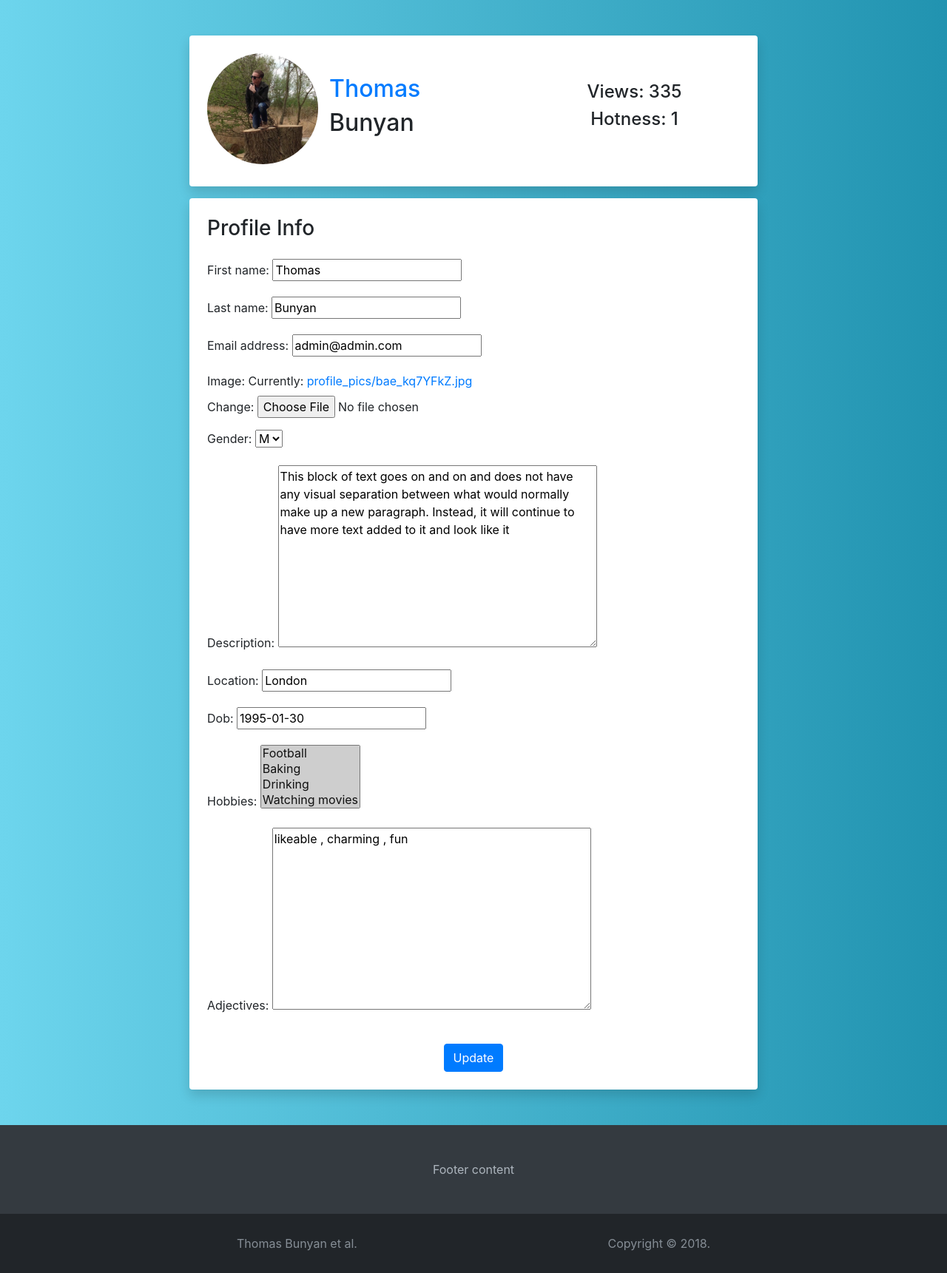
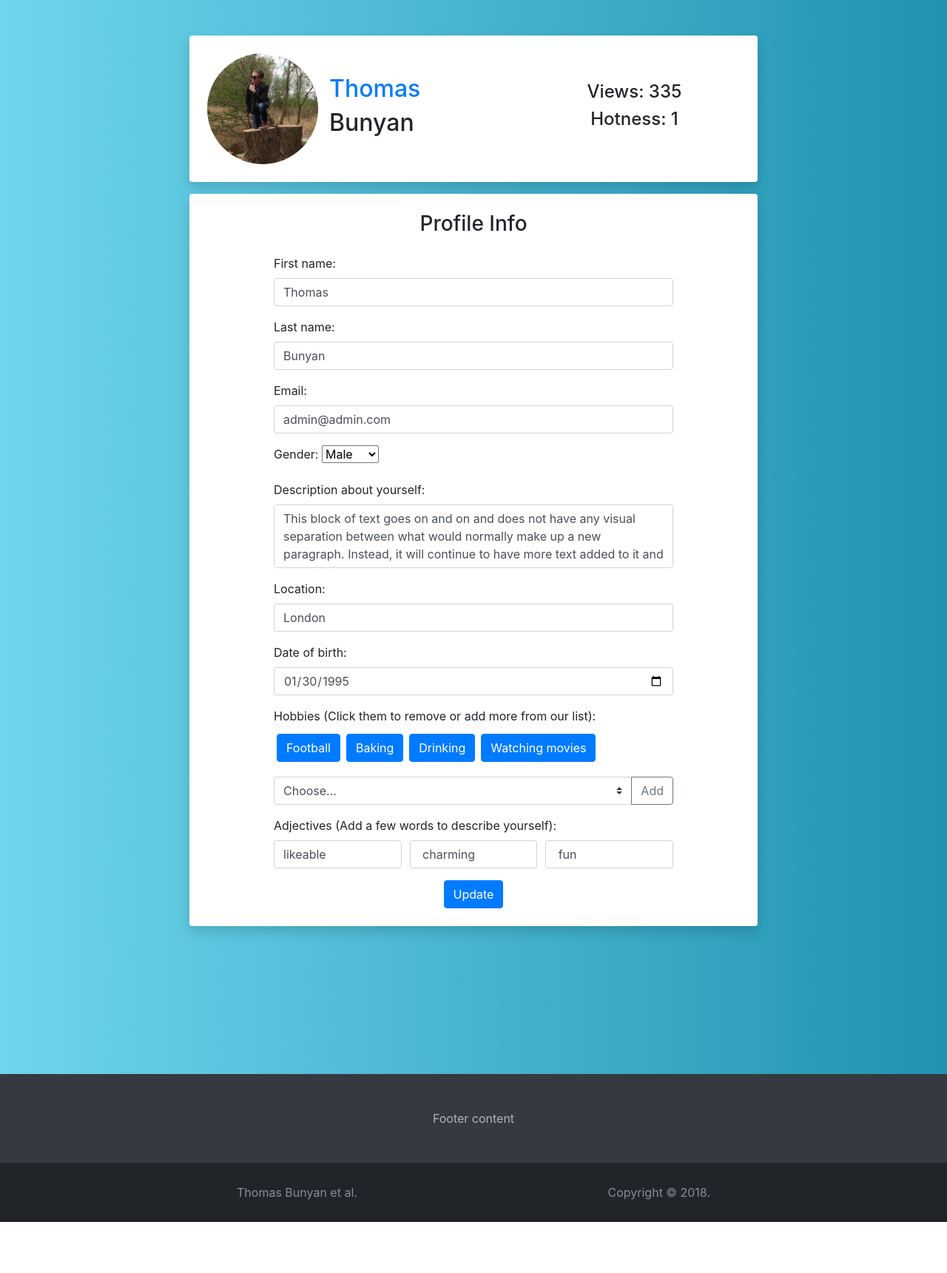
Before and after one commit to thomasbunyan/matchmaking-site, a Django app: page /profile/ in a window 1280 px wide. Shown: the part 56-1777 px from the top of the page at 74% size. After the commit the page ends 1708 px from the top, so only its background shows below. Run offline with Django 3.2, Linux system fonts and the light colour scheme; a user stored in the database is signed in; data comes from the database, SQL or seed files in the repository; both versions use the stored data as it was after the commit; data that the repository does not hold is empty; some libraries are stand-ins or nearby versions.

Commit message:
Updates to profile

```diff
--- a/matchmaker/static/matchmaker/main.css
+++ b/matchmaker/static/matchmaker/main.css
@@ -48,6 +48,21 @@ option[value=""][disabled] {
 .border-profile-thick:hover {
     transform: scale(1.03);
     transition: all 0.6s ease-in-out;
+}
+.image-overlay{
+  display: inline-block;
+  padding-top: 40px;
+  padding-left: 15px;
+  opacity: 0;
+  color: #fff;
+  text-align: center;
+  font-size: 30pt;
+  transition: 0.2s all ease-in-out;
+}
+.image-overlay:hover{
+  opacity: 1;
+  background-color: #2125295b;
+  transition: 0.2s all ease-in-out;
 }
 
 
--- a/matchmaker/static/matchmaker/main.js
+++ b/matchmaker/static/matchmaker/main.js
@@ -7,8 +7,8 @@ $(() => {
     else if (page === "login") initLogin();
     else if (page === "register") initRegister();
     else if (page === "profile") initProfile();
-    else if (page === "discover") {initDiscover(); initSearch();}
-    else if (page === "matches") {initMatches(); initSearch();}
+    else if (page === "discover") { initDiscover(); initSearch(); }
+    else if (page === "matches") { initMatches(); initSearch(); }
 
 });
 
@@ -104,7 +104,101 @@ function initRegister() {
 function initProfile() {
     // Profile js.
     console.log("Profile");
+    var hobbies = [];
+    var allHobbies = [];
+    const url = ROOTURL + '/api/profile';
+    const url2 = ROOTURL + '/api/hobbies';
+    $.ajax({
+        url: url,
+        type: "GET",
+        data: "json",
+        success: (data, status) => {
+            if (status) {
+                console.log(data);
+                $('#first_name')[0].value = data.firstname;
+                $('#last_name')[0].value = data.lastname;
+                $('#email')[0].value = data.email;
+                $('#gender')[0].value = data.gender;
+                $('#description')[0].value = data.description;
+                $('#location')[0].value = data.location;
+                $('#dob')[0].value = data.dob;
+                $('#adjective1')[0].value = data.adjectives.split(",")[0];
+                $('#adjective2')[0].value = data.adjectives.split(",")[1];
+                $('#adjective3')[0].value = data.adjectives.split(",")[2];
+                $('#profile-picture').attr("src", data.image);
+                hobbies = data.hobbies;
+                hobbies.forEach(hobby => {
+                    $('#picked-hobbies').append("<span class='btn btn-primary mx-1 my-1 selectedHobbies'>" + hobby + "</span>");
+                });
+                $('#addHobby').click(() => {
+                    let option = $('#hobbies').find(":selected").val();
+                    if (option != "Choose..." && hobbies.findIndex(e => {
+                        return e == option;
+                    }) == -1) {
+                        hobbies.push(option);
+                        $('#picked-hobbies').append("<span class='btn btn-primary mx-1 my-1 selectedHobbies'>" + option + "</span>");
+                        addHobbyButtonListeners(hobbies);
+                    }
+                });
+                addHobbyButtonListeners(hobbies);
+            }
+        }
+    });
+    $.ajax({
+        url: url2,
+        type: "GET",
+        data: "json",
+        success: (data, status) => {
+            if (status) {
+                allHobbies = data.map(x => {
+                    return x.fields.name;
+                });
+                allHobbies.forEach(hobby => {
+                    $('#hobbies').append("<option>" + hobby + "</option>")
+                });
+            }
+        }
+    });
+    $('#updateButton').click(() => {
+        console.log($('#profile-picture').attr("src"))
+        let form = getFormData($("#updateProfile"));
+        const update = {
+            first_name: form.first_name,
+            last_name: form.last_name,
+            email: form.email,
+            gender: "FIX",
+            description: form.description,
+            location: form.location,
+            dob: form.dob,
+            adjectives: form.adjective1.replace(/ /g, '') + "," + form.adjective2.replace(/ /g, '') + "," + form.adjective3.replace(/ /g, ''),
+            hobbies: hobbies,
+            image: "FIX"
+        }
+        console.log(update);
+    });
+}
 
+function uploadFile() {
+    var picture = $('#profile-picture')[0];
+    var file = $('#profile-picture-input')[0].files[0];
+    var fileReader = new FileReader();
+    fileReader.onloadend = function () {
+        picture.src = fileReader.result;
+    }
+    if (file) {
+        fileReader.readAsDataURL(file);
+    }
+}
+
+function addHobbyButtonListeners(hobbies) {
+    $('.selectedHobbies').click((e) => {
+        let removeHobby = e.target.innerHTML;
+        let index = hobbies.findIndex(e => {
+            return e == removeHobby;
+        });
+        hobbies.splice(index, 1);
+        e.target.remove();
+    });
 }
 
 function initSearch() {
@@ -128,7 +222,7 @@ function initSearch() {
     });
 }
 
-function initMatches(minAge, maxAge, gender){
+function initMatches(minAge, maxAge, gender) {
     getProfiles(minAge, maxAge, gender, true)
 
 }
@@ -147,19 +241,19 @@ function getProfiles(minAge, maxAge, gender, matches) {
 
     console.log(minAge, maxAge, gender)
 
-    if(minAge){
+    if (minAge) {
         url = url + "&minAge=" + minAge;
     }
 
-    if(maxAge){
+    if (maxAge) {
         url = url + "&maxAge=" + maxAge;
     }
 
-    if(gender){
+    if (gender) {
         url = url + "&gender=" + gender;
     }
 
-    if(matches){
+    if (matches) {
         url = url + "&matches=true";
     }
 
@@ -175,7 +269,7 @@ function getProfiles(minAge, maxAge, gender, matches) {
             if (status) {
 
                 console.log(data);
-                var profile   = document.getElementById("profile-template").innerHTML;
+                var profile = document.getElementById("profile-template").innerHTML;
                 var template = Handlebars.compile(profile);
 
                 document.getElementById("profile-block").innerHTML = template(data);
@@ -199,7 +293,7 @@ function getProfiles(minAge, maxAge, gender, matches) {
     });
 
 
-    function addAllFuncs(){
+    function addAllFuncs() {
         $('.heat-icon').click((e) => {
             e.stopImmediatePropagation();
             //window.alert('Hiiii');
@@ -217,7 +311,7 @@ function getProfiles(minAge, maxAge, gender, matches) {
     }
 
 
-    function addHeat(e){
+    function addHeat(e) {
         const id = $(e.currentTarget).closest('.profile-card').attr('id');
         console.log("Make profile", id, "hot.");
         let form = {};
@@ -237,7 +331,7 @@ function getProfiles(minAge, maxAge, gender, matches) {
         });
     }
 
-    function removeHeat(e){
+    function removeHeat(e) {
         const id = $(e.currentTarget).closest('.profile-card').attr('id');
         console.log("Delete", id, "Heat.");
         let form = {};
--- a/matchmaker/templates/matchmaker/widgets/profile.html
+++ b/matchmaker/templates/matchmaker/widgets/profile.html
@@ -26,7 +26,7 @@
                 <div class="modal-header">
                     <h5 class="modal-title text-primary">
                         {{firstname}} {{lastname}} <span class="age text-secondary">{{dob}}</span><span
-                            class="text-secondary">{{gender}}</span> •
+                            class="text-secondary">{{gender}}</span>
                         <span class="location text-secondary">{{location}}</span>
                     </h5>
                     <button type="button" class="close" data-dismiss="modal" aria-label="Close">
--- a/users/templates/users/profile.html
+++ b/users/templates/users/profile.html
@@ -11,10 +11,18 @@
 <body>
     {% block body %}
     <div class="content-section">
-        <div class="profile-top shadow p-4 mt-5 bg-white rounded" style="width:48rem; margin:auto">
-            <div class="media d-inline-flex justify-content-around" style="width:100%">
-                <img class="rounded-circle account-img" src="{{ user.profile.image.url }}" height="150" width="150"
-                    style="object-fit: cover;">
+        <div class="profile-top shadow p-4 mt-5 bg-white rounded d-flex" style="width:48rem; margin:auto">
+            <div class="media">
+                <div class="rounded-circle" style="height:150px; width:150px;position:relative">
+                    <img class="rounded-circle" id="profile-picture" src="" height="150" width="150" style="object-fit: cover; position:absolute">
+                    <label class="rounded-circle image-overlay" style="height:150px; width:150px; position:absolute">
+                        <label for="profile-image">
+                            <i id="editProfileImage" class="fas fa-user-edit" style="cursor: pointer;"></i>
+                            <input id="profile-picture-input" type="file" onchange="uploadFile()" style="display: none;"></input>
+                        </label>
+                    </label>
+                </div>
+            </div>
             <div class="col align-self-center">
                 <h2 class="account-heading text-primary">{{ user.first_name }}</h2>
                 <h2 class="account-heading">{{ user.last_name }}</h2>
@@ -25,16 +33,89 @@
             </div>
         </div>
     </div>
-        <div class="profile-top shadow p-4 mt-3 mb-5 bg-white rounded" style="width:48rem; margin:auto">
-            <form method="POST" enctype="multipart/form-data">
-                {% csrf_token %}
-                <fieldset class='form-group'>
-                    <h3 class="mb-4">Profile Info</h3>
-                    {{ u_form.as_p }}
-                    {{ p_form.as_p }}
+    <div class="profile-top shadow p-4 mt-3 bg-white rounded" style="width:48rem; margin:auto; margin-bottom: 200px">
+        <form method="POST" enctype="multipart/form-data" id="updateProfile">
+            <!-- {% csrf_token %} -->
+            <fieldset class='form-group' style="width:75%; margin: auto">
+                <h3 class="mb-4 text-center">Profile Info</h3>
+                <form acition="" id="updateProfile" class="main-form">
+                    <div class="form-group">
+                        <label for="first_name">First name:</label>
+                        <input type="text" name="first_name" id="first_name" class="form-control" autocomplete="first_name"
+                            placeholder="e.g. John">
+                        <div id="errorFirstName" class="invalid-feedback">Invalid first name</div>
+                    </div>
+                    <div class="form-group">
+                        <label for="last_name">Last name:</label>
+                        <input type="text" name="last_name" id="last_name" class="form-control" autocomplete="last_name"
+                            placeholder="e.g. Smith">
+                        <div id="errorLastName" class="invalid-feedback">Invalid last name</div>
+                    </div>
+                    <div class="form-group">
+                        <label for="last_name">Email:</label>
+                        <input type="email" name="email" id="email" class="form-control" autocomplete="email"
+                            placeholder="e.g. johnsmith@email.com">
+                        <div id="errorEmail" class="invalid-feedback">Invalid email</div>
+                    </div>
+                    <div class="form-group">
+                        <label for="gender">Gender:</label>
+                        <select id="gender">
+                            <option value="M">Male</option>
+                            <option value="F">Female</option>
+                        </select>
+                        <div id="errorGender" class="invalid-feedback">Invalid gender</div>
+                    </div>
+                    <div class="form-group">
+                        <label for="description">Description about yourself:</label>
+                        <textarea type="text" name="description" id="description" class="form-control" rows=3
+                            autocomplete="description" style="resize: none;" maxLength=200 placeholder="e.g. I'm interested in..."></textarea>
+                        <div id="errorDescription" class="invalid-feedback">Invalid description</div>
+                    </div>
+                    <div class="form-group">
+                        <label for="location">Location:</label>
+                        <input type="text" name="location" id="location" class="form-control" autocomplete="location"
+                            placeholder="e.g. London">
+                        <div id="errorLocation" class="invalid-feedback">Invalid location</div>
+                    </div>
+                    <div class="form-group">
+                        <label for="dob">Date of birth:</label>
+                        <input type="date" name="dob" id="dob" class="form-control" autocomplete="dob">
+                        <div id="errorDOB" class="invalid-feedback">Invalid date of birth</div>
+                    </div>
+                    <div class="form-group">
+                        <label for="hobbies">Hobbies (Click them to remove or add more from our list):</label>
+                        <div id="picked-hobbies">
+                        </div>
+                        <div class="input-group mt-3">
+                            <select class="custom-select" size="1" id="hobbies">
+                                <option selected>Choose...</option>
+                            </select>
+                            <div class="input-group-append">
+                                <button id="addHobby" class="btn btn-outline-secondary" type="button">Add</button>
+                            </div>
+                        </div>
+
+                        <div id="errorHobbies" class="invalid-feedback">Invalid hobbies</div>
+                    </div>
+                    <div class="form-group">
+                        <label for="adjectives">Adjectives (Add a few words to describe yourself):</label>
+                        <div class="text-center d-flex justify-content-between">
+                            <input type="text" name="adjective1" id="adjective1" class="form-control" autocomplete="adjectives"
+                                style="width:32%" placeholder="e.g. Attractive">
+                            <input type="text" name="adjective2" id="adjective2" class="form-control" autocomplete="adjectives"
+                                style="width:32%" placeholder="e.g. Charming">
+                            <input type="text" name="adjective3" id="adjective3" class="form-control" autocomplete="adjectives"
+                                style="width:32%" placeholder="e.g. Ambitious">
+                        </div>
+                        <div id="errorLocation" class="invalid-feedback">Invalid location</div>
+                    </div>
+                </form>
+                <!-- <h1>YO</h1> -->
+                <!-- {{ u_form.as_p }} -->
+                <!-- {{ p_form.as_p }} -->
             </fieldset>
             <div class="text-center">
-                    <input id="updateButton" type="submit" class="btn btn-primary " value="Update">
+                <input id="updateButton" type="button" class="btn btn-primary " value="Update">
             </div>
         </form>
     </div>
--- a/users/urls.py
+++ b/users/urls.py
@@ -8,6 +8,7 @@ urlpatterns = [
     path('heat/', api_views.apiProfileIDHeat, name="api-profile-id-heat"),
     path('profiles/', api_views.apiProfiles, name="api-profiles"),
     path('hobby/<int:id>/', api_views.apiHobby, name="api-hobby"),
+    path('hobbies/', api_views.apiHobbies, name="api-hobbies"),
     path('register/', api_views.apiRegister, name="api-register"),
     path('login/', api_views.apiLogin, name="api-login"),
 ]
--- a/users/views.py
+++ b/users/views.py
@@ -84,6 +84,7 @@ def apiProfile(request, userid = None):
                                 'image': '/media/' + str(profile.image),
                                 'firstname': profile.user.first_name,
                                 'lastname' : profile.user.last_name,
+                                'email': profile.user.email,
                                 'dob' : profile.dob.strftime('%Y-%m-%d'),
                                 'gender' : profile.gender,
                                 'location': profile.location,
@@ -222,6 +223,13 @@ def apiHobby(request, id):
     return JsonResponse({"success": False})
 
 
+def apiHobbies(request):
+    if request.method == "GET":
+        res = Hobby.objects.all()
+        res = serializers.serialize('json', res)
+        return HttpResponse(res, content_type="application/json")
+
+
 def apiRegister(request):
     if request.method == "POST":
         uform = UserRegisterForm(request.POST)
```
Also changed, not shown: db.sqlite3. Lines whose indentation alone changed are shown as unchanged.
